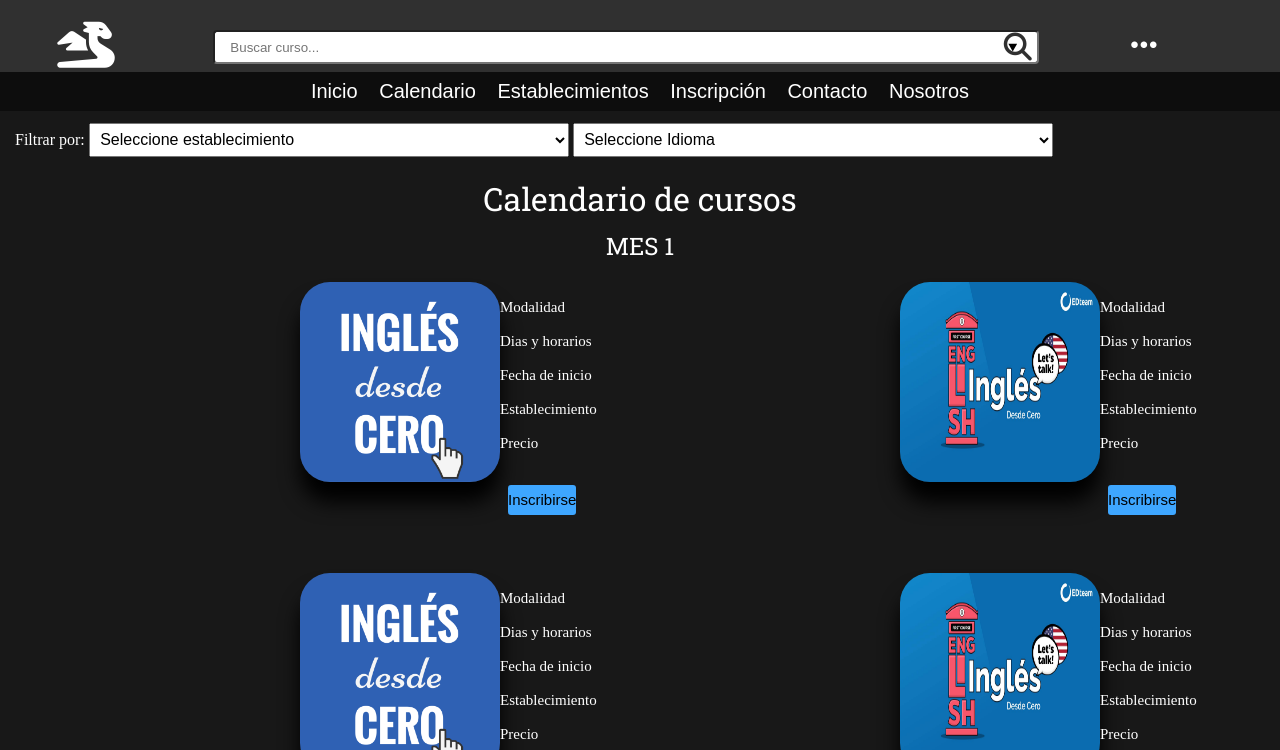
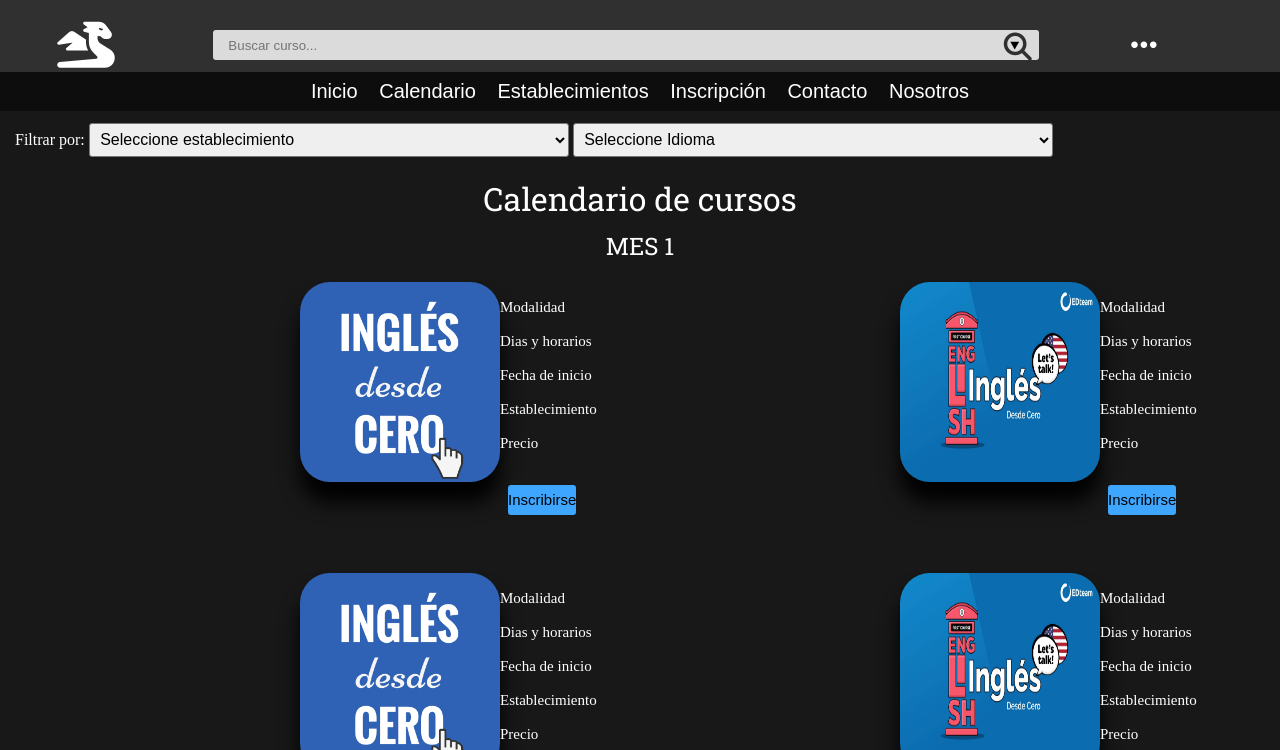
Before and after one commit to Rayvony/TP1, a plain HTML site: page calendario.html in a window 1280 px wide. In both pictures the pointer is over the input "Buscar curso...". Shown: the top 750 px of the page. Drawn offline with Linux system fonts and the light colour scheme.

Commit message:
Add files via upload

```diff
--- a/css/styles.css
+++ b/css/styles.css
@@ -41,12 +41,12 @@ header{
  height: 2em;
  width: 40vw;
  margin-top: 20px;
- border-radius: 4px;
  padding: 15px;
  width: 100%;
 }
 .buscador:hover{
  cursor: pointer;
+ background-color: #dbdbdb;
 }
 .elipsis{
  padding-top: 5em;
@@ -122,6 +122,13 @@ button:hover{
  background-color: #3280c2;
  cursor: pointer;
 }
+input{
+ border-radius: 3px;
+ border: none;
+}
+input[type=text]:hover,input[type=list]:hover{
+ background-color: #dbdbdb;
+}
 /*Contacto*/
 .tit_contacto{
  text-align: left;
@@ -136,7 +143,6 @@ button:hover{
  margin-left: 10em;
  width: 50%;
 	margin-left: 20%;
- border-radius: 3px;
  padding-left: 3px;
  padding: 1px 0px 0px 3px;
 }
@@ -197,6 +203,13 @@ iframe{
   text-align: left;
   margin-top: 12px;
   margin-left: 15px;
+}
+select{
+ border-radius: 3px;
+}
+select:hover{
+ cursor: pointer;
+ background-color: #dbdbdb;
 }
 /*Establecimientos*/
 .contenedor-establecimiento1{
```
